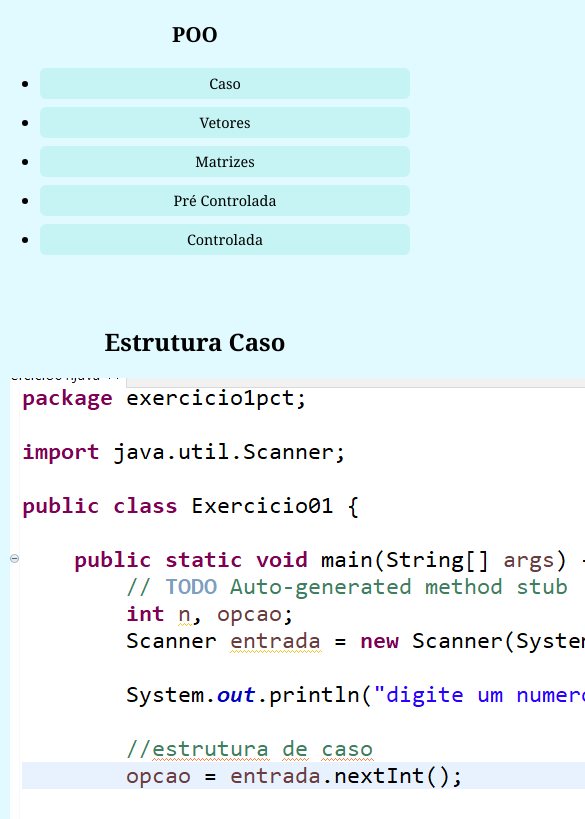
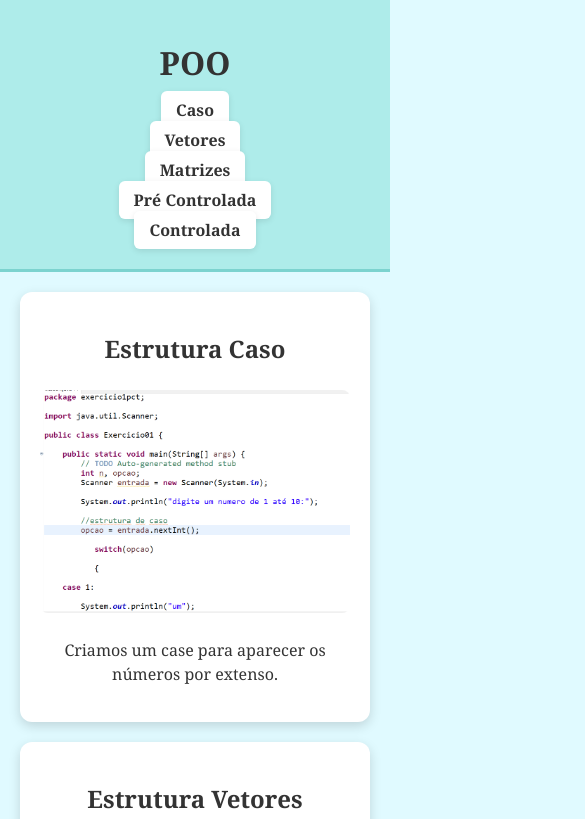
Before and after one commit to rebekawanda/POOs, a plain HTML site: page index.html in a window 390 px wide. Shown: the top 819 px of the page, 585 px wide, since content can reach past the window. Drawn offline with Linux system fonts and the light colour scheme.

Commit message:
Update poo.css

```diff
--- a/poo.css
+++ b/poo.css
@@ -1,78 +1,91 @@
-/* Corpo */
 body {
     background-color: #e0faff;
     font-family: Georgia, 'Times New Roman', Times, serif;
     margin: 0;
     padding: 0;
-    text-align: center;
+    color: #333;
 }
 
-/* Título */
-.title h1 {
-    margin: 20px 0;
+.title {
+    text-align: center;
+    padding: 20px;
+    background: #aeecea;
+    border-bottom: 3px solid #7cd3cf;
 }
 
-/* Links do menu */
-.link {
+.title h1 {
+    margin-bottom: 15px;
+}
+
+.menu {
+    list-style: none;
+    padding: 0;
+    margin: 0;
+}
+
+.menu li {
+    display: inline-block;
+    margin: 0 8px;
+}
+
+.menu a {
+    text-decoration: none;
+    color: #333;
+    font-weight: bold;
+    padding: 8px 15px;
+    border-radius: 6px;
+    transition: 0.3s;
+    background: #fff;
+    box-shadow: 0 2px 6px rgba(0,0,0,0.1);
+}
+
+.menu a:hover {
+    background: #7cd3cf;
+    color: white;
+}
+
+.container {
+    display: grid;
+    grid-template-columns: repeat(auto-fit, minmax(280px, 1fr));
+    gap: 20px;
+    padding: 20px;
+}
+
+.card {
+    background: #fff;
+    border-radius: 12px;
+    padding: 20px;
+    box-shadow: 0 4px 12px rgba(0,0,0,0.15);
     text-align: center;
+    transition: transform 0.2s;
+}
+
+.card:hover {
+    transform: translateY(-5px);
+}
+
+.card h2 {
+    margin-bottom: 15px;
+    color: #333;
+}
+
+.card p {
+    margin-top: 10px;
+    font-size: 1rem;
+    line-height: 1.5;
+}
+
+.card img {
+    max-width: 100%;
+    height: auto;
+    border-radius: 8px;
     margin: 10px 0;
 }
 
-.link li {
-    list-style: none;
-    display: inline-block;
-    margin: 5px;
-}
-
-a:link, a:visited {
-    color: black;
-    padding: 8px 15px;
-    text-decoration: none;
-    border-radius: 6px;
-    transition: background-color 0.3s ease;
-    background: rgba(174,238,234,0.5);
-}
-
-a:hover, a:active {
-    background-color: rgba(148,148,233,1);
-    color: white;
-}
-
-/* Seções */
-section {
-    margin: 40px auto;
-    max-width: 800px;
-    padding: 10px;
-}
-
-/* Imagens responsivas */
-.car img {
-    max-width: 100%;
-    height: auto;
-    display: block;
-    margin: 10px auto;
-    border-radius: 10px;
-}
-
-/* Responsividade */
+/* Responsivo */
 @media (max-width: 768px) {
-    .title h1 {
-        font-size: 1.6rem;
-    }
-    a:link, a:visited {
+    .menu li {
         display: block;
-        margin: 8px auto;
-        width: 80%;
+        margin: 8px 0;
     }
 }
-
-@media (max-width: 480px) {
-    .title h1 {
-        font-size: 1.3rem;
-    }
-    a:link, a:visited {
-        font-size: 0.9rem;
-        padding: 6px 10px;
-        width: 100%;
-    }
-}
```
